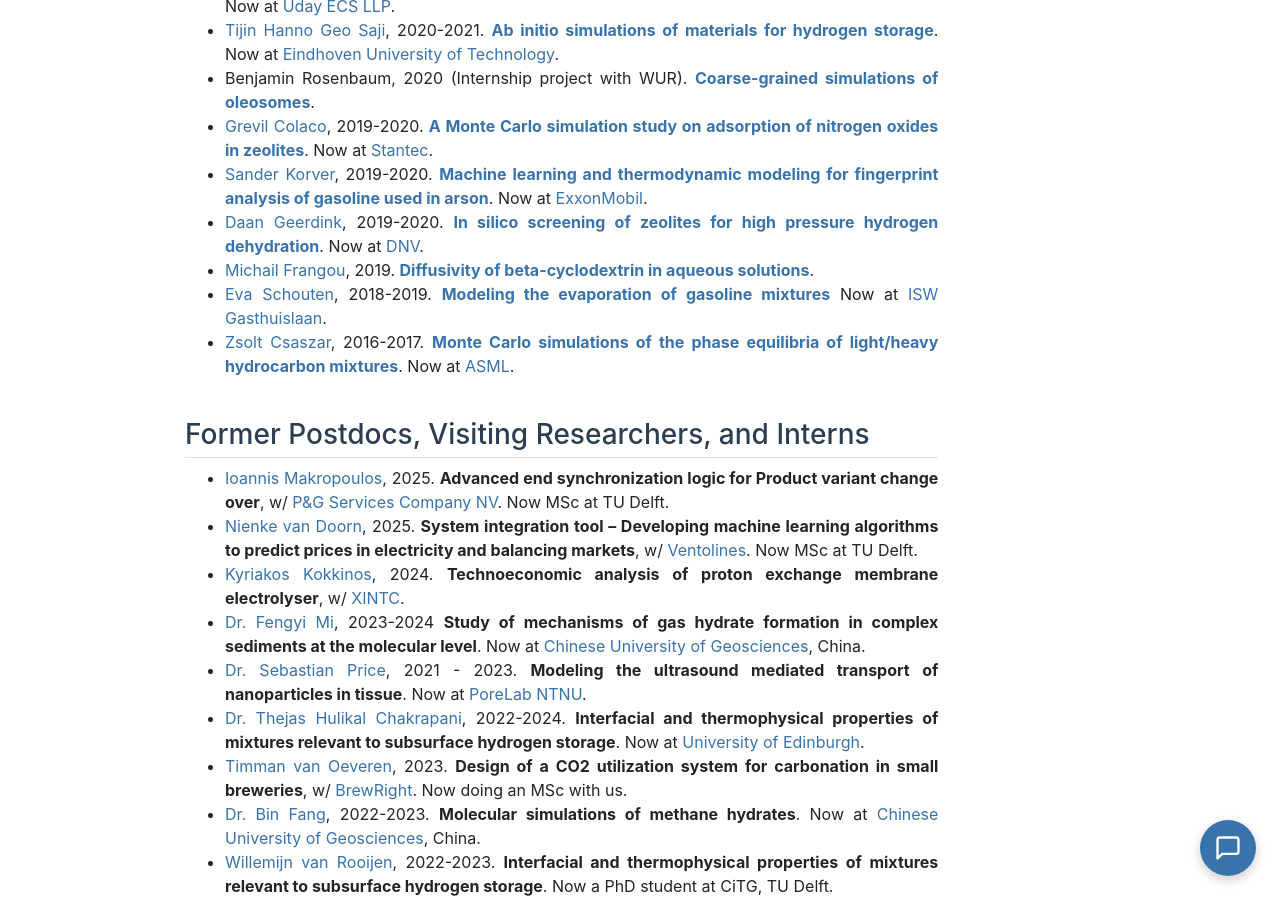
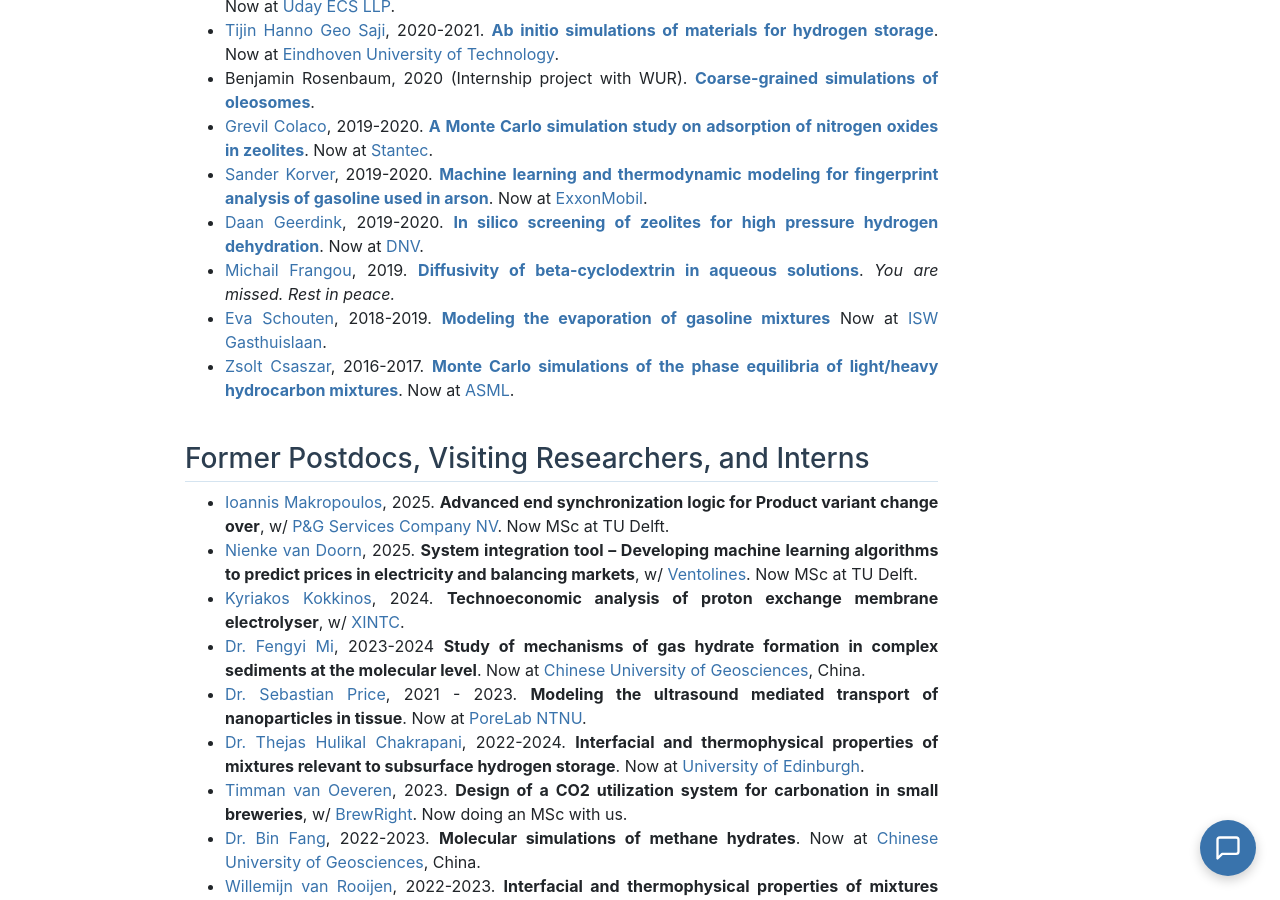
Before and after one commit to omoultosEthTuDelft/web, a Jekyll site: the page built from alumni/index.md, in a window 1280 px wide and 900 px high, scrolled down 1475 px. Built offline with Jekyll 4.4.1, drawn with Linux system fonts in a browser that asks for light colours.

Commit message:
Add memorial note for Michail Frangou
Co-Authored-By: Claude Fable 5 <noreply@anthropic.com>

```diff
--- a/alumni/index.md
+++ b/alumni/index.md
@@ -49,7 +49,7 @@ https://repository.tudelft.nl/record/uuid:2839134b-9631-477c-aafb-3a0fecf49b6c).
 - [Grevil Colaco](https://www.linkedin.com/in/grevilcolaco/?originalSubdomain=nl), 2019-2020. [<strong> A Monte Carlo simulation study on adsorption of nitrogen oxides in zeolites</strong>](https://repository.tudelft.nl/islandora/object/uuid%3Aa21ad4da-3078-40c9-8dff-bd81ad5e1beb). Now at [Stantec](https://www.stantec.com/en).
 - [Sander Korver](https://www.linkedin.com/in/sander-korver-b00a6496), 2019-2020. <strong><a href="../assets/publications/49.Korver_SR_2020_10_20502.pdf"> Machine learning and thermodynamic modeling for fingerprint analysis of gasoline used in arson</a></strong>. Now at [ExxonMobil](https://corporate.exxonmobil.com).
 - [Daan Geerdink](https://www.linkedin.com/in/daan-geerdink/), 2019-2020. <strong><a href="../assets/publications/54.Erdos_API_2021_13_8383.pdf"> In silico screening of zeolites for high pressure hydrogen dehydration</a></strong>. Now at [DNV](https://www.dnv.com).
-- [Michail Frangou](https://www.linkedin.com/in/mfrangou/?originalSubdomain=cy), 2019. <strong><a href="../assets/publications/50.Erdos_FPE_2021_528_112842.pdf"> Diffusivity of beta-cyclodextrin in aqueous solutions</a></strong>.
+- [Michail Frangou](https://www.linkedin.com/in/mfrangou/?originalSubdomain=cy), 2019. <strong><a href="../assets/publications/50.Erdos_FPE_2021_528_112842.pdf"> Diffusivity of beta-cyclodextrin in aqueous solutions</a></strong>. <em>You are missed. Rest in peace.</em>
 - [Eva Schouten](https://www.linkedin.com/in/eva-schouten-8a424a102/?originalSubdomain=nl), 2018-2019. <strong><a href="../assets/publications/49.Korver_SR_2020_10_20502.pdf"> Modeling the evaporation of gasoline mixtures</a></strong> Now at [ISW Gasthuislaan](https://iswgasthuislaan.nl).
 - [Zsolt Csaszar](https://www.linkedin.com/in/zsolt-csaszar/?originalSubdomain=nl), 2016-2017. <strong><a href="../assets/publications/26.Nikolaidis_AIChE_2018_65_792.pdf"> Monte Carlo simulations of the phase equilibria of light/heavy hydrocarbon mixtures</a></strong>. Now at [ASML](https://www.asml.com/en).
 </section>
```
